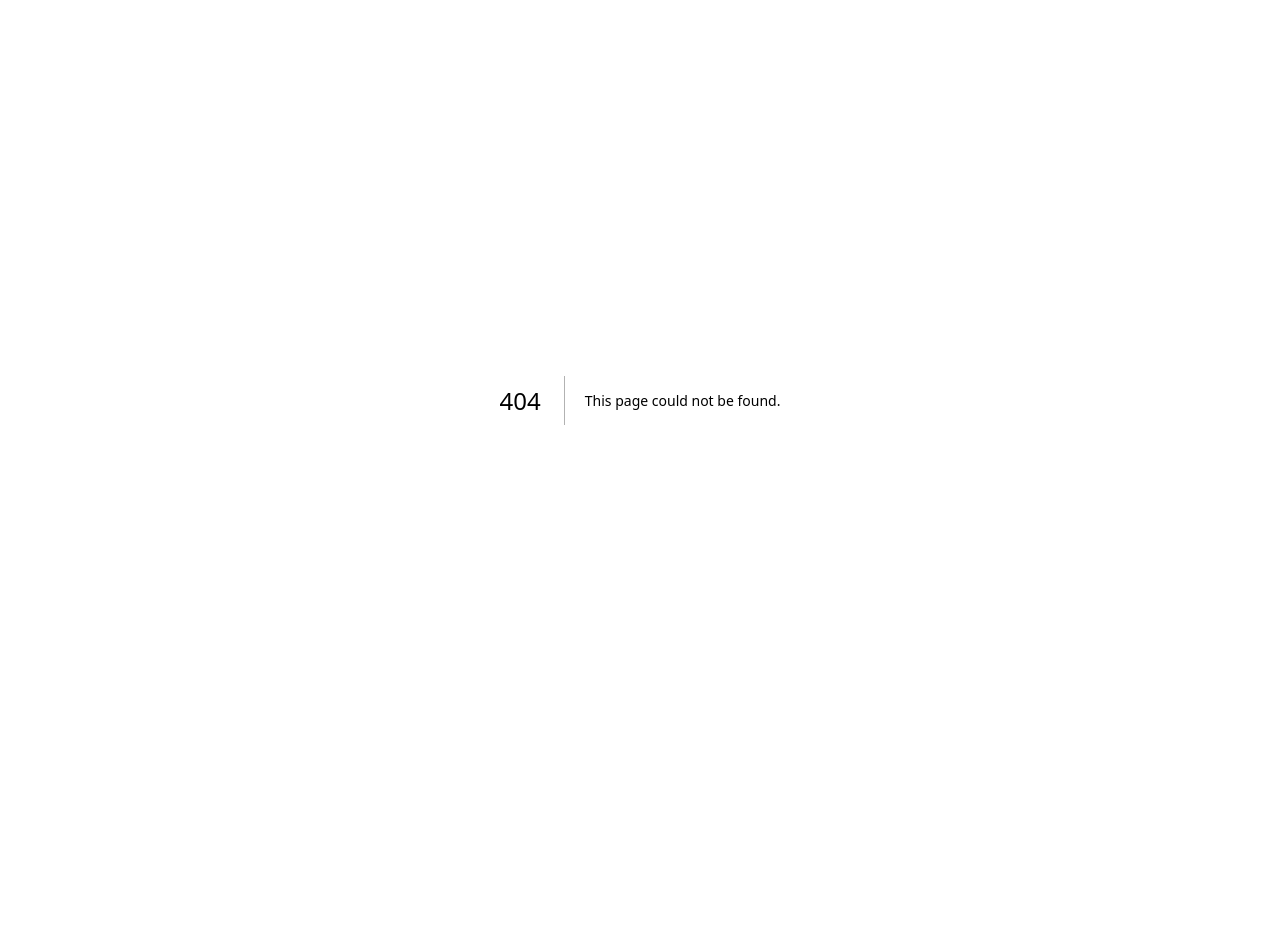
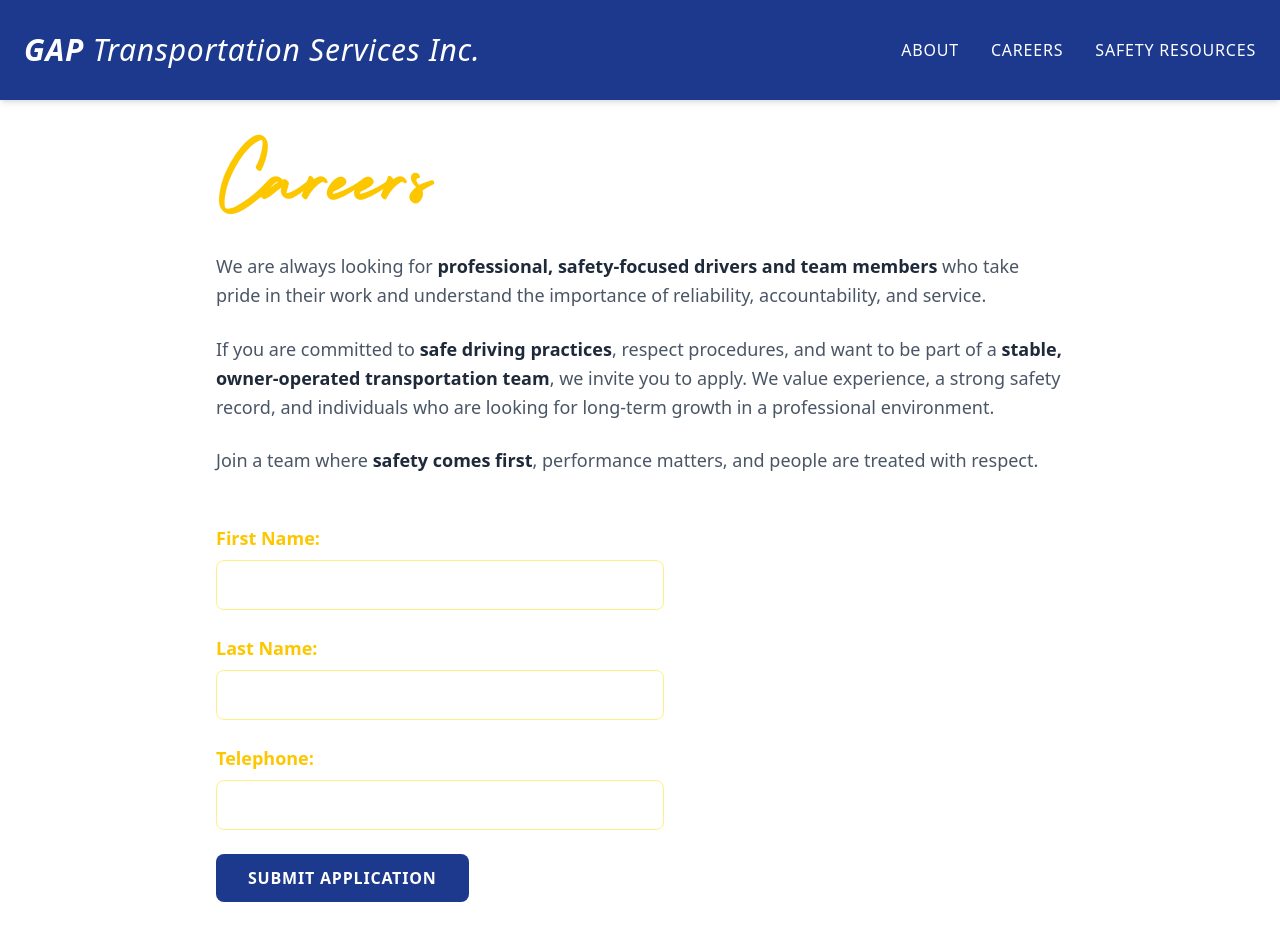
Before and after one commit to gaptrasnport/gap_web, a Next.js app: page /careers in a window 1280 px wide. Before the commit this address had no page. Shown: the top 940 px of the page. Before the commit the page ends 800 px from the top, so only its background shows below. Built offline with nearby package versions, Linux system fonts and the light colour scheme.

Commit message:
Added Careers Page

```diff
--- /dev/null
+++ b/app/careers/page.tsx
@@ -0,0 +1,77 @@
+import Navbar from "../components/Navbar";
+
+export default function Careers() {
+    return (
+        <main className="min-h-screen bg-white">
+            {/* Solid Blue Header for Subpage */}
+            <Navbar transparent={false} />
+
+            {/* Main Content */}
+            <div className="pt-32 pb-20 px-6 max-w-4xl mx-auto text-gray-800">
+
+                {/* Title */}
+                <h1 className="font-holiday text-6xl text-yellow-400 mb-8 mt-8">Careers</h1>
+
+                {/* Intro Text */}
+                <p className="text-lg leading-relaxed mb-6 text-gray-600">
+                    We are always looking for <span className="font-bold text-gray-800">professional, safety-focused drivers and team members</span> who take pride in their work and understand the importance of reliability, accountability, and service.
+                </p>
+
+                <p className="text-lg leading-relaxed mb-6 text-gray-600">
+                    If you are committed to <span className="font-bold text-gray-800">safe driving practices</span>, respect procedures, and want to be part of a <span className="font-bold text-gray-800">stable, owner-operated transportation team</span>, we invite you to apply. We value experience, a strong safety record, and individuals who are looking for long-term growth in a professional environment.
+                </p>
+
+                <p className="text-lg leading-relaxed mb-12 text-gray-600">
+                    Join a team where <span className="font-bold text-gray-800">safety comes first</span>, performance matters, and people are treated with respect.
+                </p>
+
+                {/* Application Form */}
+                <form className="max-w-md space-y-6">
+
+                    {/* First Name */}
+                    <div className="flex flex-col">
+                        <label htmlFor="firstName" className="font-bold text-yellow-400 text-lg mb-2 font-rubik">First Name:</label>
+                        <input
+                            type="text"
+                            id="firstName"
+                            name="firstName"
+                            className="border border-yellow-200 rounded-lg p-3 focus:outline-none focus:ring-2 focus:ring-yellow-400"
+                        />
+                    </div>
+
+                    {/* Last Name */}
+                    <div className="flex flex-col">
+                        <label htmlFor="lastName" className="font-bold text-yellow-400 text-lg mb-2 font-rubik">Last Name:</label>
+                        <input
+                            type="text"
+                            id="lastName"
+                            name="lastName"
+                            className="border border-yellow-200 rounded-lg p-3 focus:outline-none focus:ring-2 focus:ring-yellow-400"
+                        />
+                    </div>
+
+                    {/* Telephone */}
+                    <div className="flex flex-col">
+                        <label htmlFor="telephone" className="font-bold text-yellow-400 text-lg mb-2 font-rubik">Telephone:</label>
+                        <input
+                            type="tel"
+                            id="telephone"
+                            name="telephone"
+                            className="border border-yellow-200 rounded-lg p-3 focus:outline-none focus:ring-2 focus:ring-yellow-400"
+                        />
+                    </div>
+
+                    {/* Submit Button (Implicit in design but needed for form) */}
+                    <button
+                        type="submit"
+                        className="bg-blue-900 text-white font-bold py-3 px-8 rounded-lg hover:bg-blue-800 transition-colors uppercase tracking-wider"
+                    >
+                        Submit Application
+                    </button>
+
+                </form>
+
+            </div>
+        </main>
+    );
+}
--- a/app/components/Footer.tsx
+++ b/app/components/Footer.tsx
@@ -19,14 +19,14 @@
                     {/* Column 1: Navigation Repeated (or Context specific) */}
                     <nav className="flex space-x-8 text-sm font-medium tracking-wider uppercase">
                         <Link href="/about" className="hover:text-yellow-400 transition-colors">About</Link>
-                        <Link href="#" className="hover:text-yellow-400 transition-colors">Careers</Link>
+                        <Link href="/careers" className="hover:text-yellow-400 transition-colors">Careers</Link>
                         <Link href="#" className="hover:text-yellow-400 transition-colors">Safety Resources</Link>
                     </nav>
 
                     {/* Column 2: Pillars Links */}
                     <div className="flex flex-col space-y-3 font-rubik font-bold">
                         <Link href="/about" className="hover:text-gray-300 transition-colors">About</Link>
-                        <Link href="#" className="hover:text-gray-300 transition-colors">Careers</Link>
+                        <Link href="/careers" className="hover:text-gray-300 transition-colors">Careers</Link>
                         <Link href="#" className="hover:text-gray-300 transition-colors">Service</Link>
                         <Link href="#" className="hover:text-gray-300 transition-colors">Profitability & Sustainability</Link>
                     </div>
--- a/app/components/Navbar.tsx
+++ b/app/components/Navbar.tsx
@@ -8,8 +8,8 @@
     return (
         <header
             className={`fixed top-0 left-0 w-full z-50 flex flex-col md:flex-row justify-between items-center px-6 py-6 md:py-8 transition-colors ${transparent
-                    ? "bg-gradient-to-b from-blue-900/50 to-transparent"
-                    : "bg-blue-900 shadow-md"
+                ? "bg-gradient-to-b from-blue-900/50 to-transparent"
+                : "bg-blue-900 shadow-md"
                 }`}
         >
             {/* Logo Text */}
@@ -28,7 +28,7 @@
                         </Link>
                     </li>
                     <li>
-                        <Link href="#" className="hover:text-yellow-400 transition-colors uppercase">
+                        <Link href="/careers" className="hover:text-yellow-400 transition-colors uppercase">
                             Careers
                         </Link>
                     </li>
```
